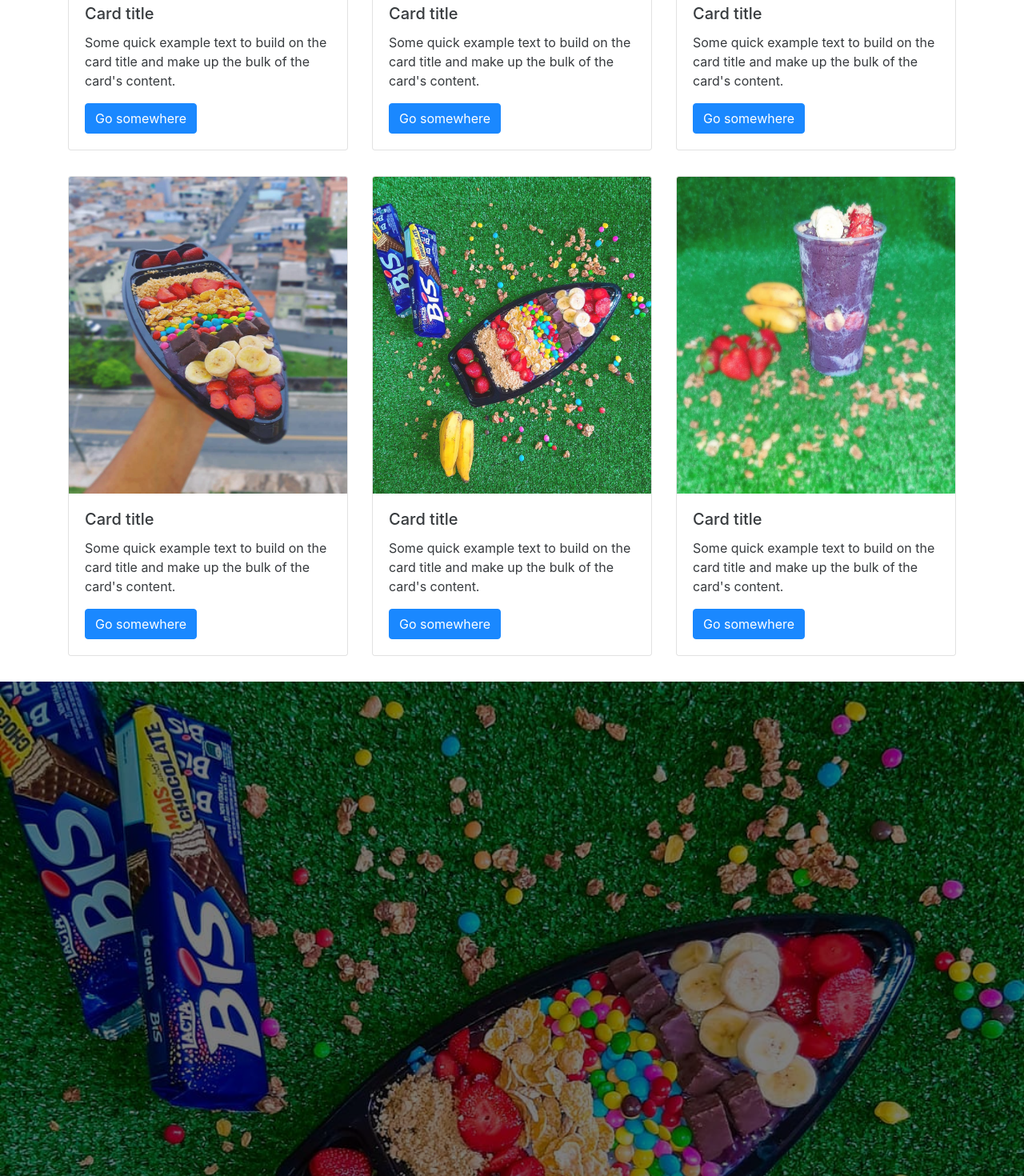
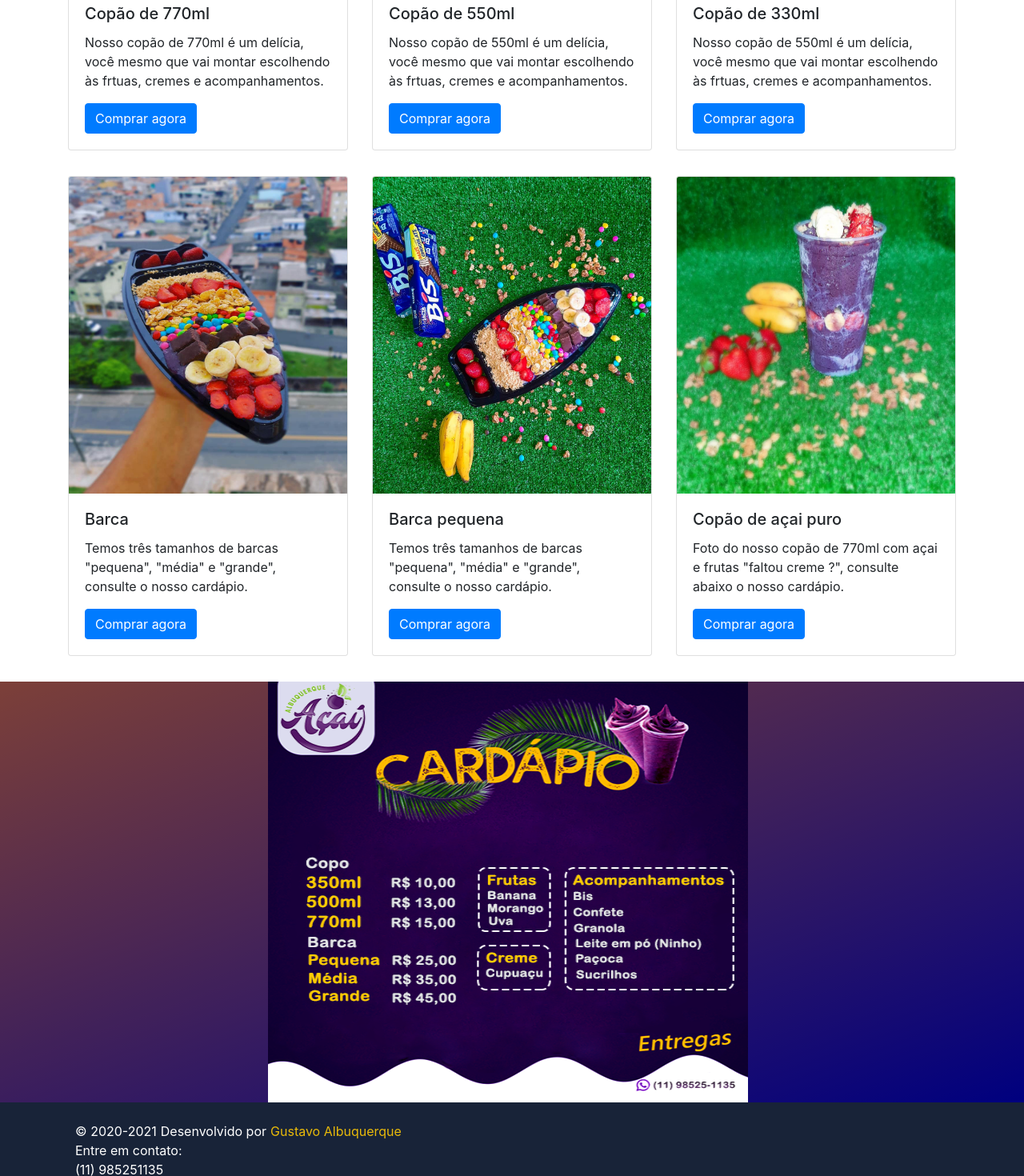
Before and after one commit to AlbuquerqueGustavoO/AlbuquerqueAcai, an Angular app: page / in a window 1280 px wide. Shown: the part 1260-2730 px from the top of the page at 80% size. Built offline with nearby package versions, Linux system fonts and the light colour scheme.

Commit message:
finalizando site

```diff
--- a/src/app/Cards/cards.component.html
+++ b/src/app/Cards/cards.component.html
@@ -1,67 +1,67 @@
-<div class="container">
+<div class="container" id="idProdutos">
   <div class="row">
     <div class="col">
-      <section class="section section_discover section_no-padding_bottom">
-        <div class="row animacao_row animate">
-          <div class="col-sm-4 col-md-4 ">
+      <section class="section section_discover section_no-padding_bottom mt-5">
+        <div class="row">
+          <div class="col-sm-4 col-md-4 col_ajuste">
             <div class="card">
                 <img src="../../assets/Imagens/770ml.jpg" class="card-img-top">
                 <div class="card-body">
-                  <h5 class="card-title">Card title</h5>
-                  <p class="card-text">Some quick example text to build on the card title and make up the bulk of the card's content.</p>
-                  <a href="#" class="btn btn-primary">Go somewhere</a>
+                  <h5 class="card-title">Copão de 770ml</h5>
+                  <p class="card-text">Nosso copão de 770ml é um delícia, você mesmo que vai montar escolhendo às frtuas, cremes e acompanhamentos.</p>
+                  <a href="https://api.whatsapp.com/send?phone=5511985251135&text=Ol%C3%A1%2C+agradecemos+pelo+seu+contato%21%0D%0AComo+podemos+te+ajudar+%3F" class="btn btn-primary">Comprar agora</a>
                 </div>
               </div>
           </div>
-          <div class="col-sm-4 col-md-4">
+          <div class="col-sm-4 col-md-4 col_ajuste">
             <div class="card">
                 <img src="../../assets/Imagens/770ml_2.jpg" class="card-img-top">
                 <div class="card-body">
-                  <h5 class="card-title">Card title</h5>
-                  <p class="card-text">Some quick example text to build on the card title and make up the bulk of the card's content.</p>
-                  <a href="#" class="btn btn-primary">Go somewhere</a>
+                  <h5 class="card-title">Copão de 550ml</h5>
+                  <p class="card-text">Nosso copão de 550ml é um delícia, você mesmo que vai montar escolhendo às frtuas, cremes e acompanhamentos.</p>
+                  <a href="https://api.whatsapp.com/send?phone=5511985251135&text=Ol%C3%A1%2C+agradecemos+pelo+seu+contato%21%0D%0AComo+podemos+te+ajudar+%3F" class="btn btn-primary">Comprar agora</a>
                 </div>
               </div>
           </div>
-          <div class="col-sm-4 col-md-4">
+          <div class="col-sm-4 col-md-4 col_ajuste">
             <div class="card">
                 <img src="../../assets/Imagens/330ml.jpg" class="card-img-top">
                 <div class="card-body">
-                  <h5 class="card-title">Card title</h5>
-                  <p class="card-text">Some quick example text to build on the card title and make up the bulk of the card's content.</p>
-                  <a href="#" class="btn btn-primary">Go somewhere</a>
+                  <h5 class="card-title">Copão de 330ml</h5>
+                  <p class="card-text">Nosso copão de 550ml é um delícia, você mesmo que vai montar escolhendo às frtuas, cremes e acompanhamentos.</p>
+                  <a href="https://api.whatsapp.com/send?phone=5511985251135&text=Ol%C3%A1%2C+agradecemos+pelo+seu+contato%21%0D%0AComo+podemos+te+ajudar+%3F" class="btn btn-primary">Comprar agora</a>
                 </div>
               </div>
           </div>
         </div>
-        <div class="row animacao_row animate">
+        <div class="row">
             <div class="col-sm-4 col-md-4">
               <div class="card">
                   <img src="../../assets/Imagens/barcaPequena.jpg" class="card-img-top">
                   <div class="card-body">
-                    <h5 class="card-title">Card title</h5>
-                    <p class="card-text">Some quick example text to build on the card title and make up the bulk of the card's content.</p>
-                    <a href="#" class="btn btn-primary">Go somewhere</a>
+                    <h5 class="card-title">Barca</h5>
+                    <p class="card-text">Temos três tamanhos de barcas "pequena", "média" e "grande", consulte o nosso cardápio.</p>
+                    <a href="https://api.whatsapp.com/send?phone=5511985251135&text=Ol%C3%A1%2C+agradecemos+pelo+seu+contato%21%0D%0AComo+podemos+te+ajudar+%3F" class="btn btn-primary">Comprar agora</a>
                   </div>
                 </div>
             </div>
-            <div class="col-sm-4 col-md-4">
+            <div class="col-sm-4 col-md-4 col_ajuste">
               <div class="card">
                   <img src="../../assets/Imagens/barcaPequena_2.jpg" class="card-img-top">
                   <div class="card-body">
-                    <h5 class="card-title">Card title</h5>
-                    <p class="card-text">Some quick example text to build on the card title and make up the bulk of the card's content.</p>
-                    <a href="#" class="btn btn-primary">Go somewhere</a>
+                    <h5 class="card-title">Barca pequena</h5>
+                    <p class="card-text">Temos três tamanhos de barcas "pequena", "média" e "grande", consulte o nosso cardápio.</p>
+                    <a href="https://api.whatsapp.com/send?phone=5511985251135&text=Ol%C3%A1%2C+agradecemos+pelo+seu+contato%21%0D%0AComo+podemos+te+ajudar+%3F" class="btn btn-primary">Comprar agora</a>
                   </div>
                 </div>
             </div>
-            <div class="col-sm-4 col-md-4">
+            <div class="col-sm-4 col-md-4 col_ajuste">
               <div class="card">
                   <img src="../../assets/Imagens/500ml.jpg" class="card-img-top">
                   <div class="card-body">
-                    <h5 class="card-title">Card title</h5>
-                    <p class="card-text">Some quick example text to build on the card title and make up the bulk of the card's content.</p>
-                    <a href="#" class="btn btn-primary">Go somewhere</a>
+                    <h5 class="card-title">Copão de açai puro</h5>
+                    <p class="card-text">Foto do nosso copão de 770ml com açai e frutas "faltou creme ?", consulte abaixo o nosso cardápio.</p>
+                    <a href="https://api.whatsapp.com/send?phone=5511985251135&text=Ol%C3%A1%2C+agradecemos+pelo+seu+contato%21%0D%0AComo+podemos+te+ajudar+%3F" class="btn btn-primary">Comprar agora</a>
                   </div>
                 </div>
             </div>
@@ -71,7 +71,30 @@
   </div>
 </div>
 
-
     <section class="section section_about">
-
+      <div class="section_welcome__main">
+        <div class="container">
+          <div class="row align-items-center" id="idCardapio">
+            <div class="col col_ajuste">
+              <!-- <div class="card">
+                <img src="../../assets/Imagens/Cardapio.png" class="card-img-top">
+                <div class="card-body">
+                  <h5 class="card-title">Card title</h5>
+                  <p class="card-text">Some quick example text to build on the card title and make up the bulk of the card's content.</p>
+                  <a href="#" class="btn btn-primary">Go somewhere</a>
+                </div>
+              </div> -->
+              <img src="../../assets/Imagens/Cardapio.png"/>
+              <!-- <ul>
+                <li><span>Copo 770ml - R$15,00</span></li>
+                <li><span>Copo 550ml - R$13,00</span></li>
+                <li><span>Copo 350ml - R$10,00</span></li>
+                <li><span>Barca grande - R$45,00</span></li>
+                <li><span>Barca média - R$35,00</span></li>
+                <li><span>Barca pequena - R$25,00</span></li>
+              </ul> -->
+            </div>
+          </div>
+        </div>
+      </div>
     </section>
--- a/src/app/Cards/cards.component.scss
+++ b/src/app/Cards/cards.component.scss
@@ -1,16 +1,21 @@
 .section {
-    padding: 3rem 0;
     &_no-padding{
         &_bottom{
             padding-bottom: 0;
+            .col{
+                &_ajuste{
+                    @media (max-width: 600px){
+                        padding-left: 0;
+                        padding-right: 0;
+                    }
+                }
+            }
         }
     }
     &_about{
-        min-height: 1050px;
-        background: url(../../assets/Imagens/barcaPequena_2.jpg) no-repeat 50%/cover;
-        @media (max-width: 600px){
-            min-height: 500px;
-        }
+        background-image: linear-gradient(160deg,salmon,blue);
+        background-color: blueviolet;
+        background-position-x: center;
         &::before{
             position: absolute;
             top: 0;
@@ -20,71 +25,48 @@
             content: "";
             background: #000;
             opacity: 0.5;
-            // background: linear-gradient(#fff,hsla(0,0%,100%,.1) 30%,transparent),linear-gradient(to bottom right,#fff 0,#fff 15%,transparent 30%,transparent);
-            // @media (min-width: 768px){
-            //     height: 100vh;
-            // }
+        }
+    }
+    &_welcome{
+        &__main{
+            img{
+                @media (min-width: 768px){
+                    height: 526px;
+                    width: 600px;/*526*/
+                    margin-left: 250px;
+                    margin-right: 250px;
+                }
+                @media (max-width: 600px){
+                    width: 100%;
+                    height: auto;
+                    margin-left: 0px;
+                    margin-right: 0px;
+                    backdrop-filter: invert(1);
+                }
+            }
+            .col{
+                &_ajuste{
+                    @media (max-width: 600px){
+                        padding-left: 0;
+                        padding-right: 0;
+                    }
+                }
+            }
         }
     }
 }
-
 .card {
     margin-bottom: 2rem;
-
     img{
         max-height: 396px;
         min-height: 396px;
-        &:hover{
-            cursor: pointer;
-            opacity: 0.8;
-            // background: #000;
-        }
+        // &:hover{
+        //     cursor: pointer;
+        //     opacity: 0.8;
+        //     background: #000;
+        // }
         @media (max-width: 600px){
-            // max-height: auto;
             min-height: auto;
         }
     }
 }
-
-.animate{
-    opacity: 0.9 !important;
-    transition: all 0.5s ease-in-out !important;
-    transform: translate3d(0px, 0px, 0px) !important;
-}
-
-.animacao_row {
-    opacity: 0;
-    transform: translate3d(-50px, 0, 0);
-    transition: all 1.9s ease-in-out;
-}
-
-// .rigth {
-//     opacity: 0;
-//     transform: translate3d(50px, 0, 0);
-// }
-
-// .transition{
-//     &_Left{
-//         opacity: 0.9;
-//         position: relative;
-//         transition: all 0.9s ease-in-out;
-//         transform: translate3d(0px, 0px, 0px);
-//         background-color: red;
-//     }
-// }
-
-// .transition{
-//     &_rigth{
-//         opacity: 0.9;
-//         position: relative;
-//         transition: all 0.9s ease-in-out;
-//         transform: translate3d(0px, 0px, 0px);
-//         background-color: red;
-//     }
-// }
-
-// @media (min-width: 768px){
-// .section {
-//     padding: 6rem 0;
-//     }
-// }
--- a/src/app/app.component.html
+++ b/src/app/app.component.html
@@ -1,26 +1,12 @@
-<!DOCTYPE html>
-<html lang="pt-br">
-<head>
-  <meta charset="UTF-8">
-  <meta name="viewport" content="width=device-width, initial-scale=1.0">
-  <title>Document</title>
-</head>
-<body>
+<div>
+  <app-header></app-header>
+</div>
+ <div class="mt-0 ml-0 mr-0">
+  <app-cards></app-cards>
+</div>
 
-  <app-header></app-header>
+<div>
+  <app-rodape></app-rodape>
+</div>
 
-  <div class="mt-0 ml-0 mr-0">
-    <app-cards></app-cards>
-  </div>
-
-
-</body>
-</html>
-
-        <!--imagem nuvens de fundo-->
-        <!-- <svg id="clouds" alt="Gray Clouds Background" xmlns="http://www.w3.org/2000/svg" width="2611.084" height="485.677" viewBox="0 0 2611.084 485.677">
-          <path id="Path_39" data-name="Path 39" d="M2379.709,863.793c10-93-77-171-168-149-52-114-225-105-264,15-75,3-140,59-152,133-30,2.83-66.725,9.829-93.5,26.25-26.771-16.421-63.5-23.42-93.5-26.25-12-74-77-130-152-133-39-120-212-129-264-15-54.084-13.075-106.753,9.173-138.488,48.9-31.734-39.726-84.4-61.974-138.487-48.9-52-114-225-105-264,15a162.027,162.027,0,0,0-103.147,43.044c-30.633-45.365-87.1-72.091-145.206-58.044-52-114-225-105-264,15-75,3-140,59-152,133-53,5-127,23-130,83-2,42,35,72,70,86,49,20,106,18,157,5a165.625,165.625,0,0,0,120,0c47,94,178,113,251,33,61.112,8.015,113.854-5.72,150.492-29.764a165.62,165.62,0,0,0,110.861-3.236c47,94,178,113,251,33,31.385,4.116,60.563,2.495,86.487-3.311,25.924,5.806,55.1,7.427,86.488,3.311,73,80,204,61,251-33a165.625,165.625,0,0,0,120,0c51,13,108,15,157-5a147.188,147.188,0,0,0,33.5-18.694,147.217,147.217,0,0,0,33.5,18.694c49,20,106,18,157,5a165.625,165.625,0,0,0,120,0c47,94,178,113,251,33C2446.709,1093.793,2554.709,922.793,2379.709,863.793Z" transform="translate(142.69 -634.312)" fill="#eee"/>
-        </svg> -->
-
-
-  <router-outlet></router-outlet>
+<router-outlet></router-outlet>
--- a/src/app/app.module.ts
+++ b/src/app/app.module.ts
@@ -5,13 +5,15 @@ import { AppComponent } from './app.component';
 import { BrowserAnimationsModule } from '@angular/platform-browser/animations';
 import { HeaderComponent } from './header/header.component';
 import { CardsComponent } from './Cards/cards.component';
+import { RodapeComponent } from './rodape/rodape.component';
 
 
 @NgModule({
   declarations: [
     AppComponent,
     HeaderComponent,
-    CardsComponent
+    CardsComponent,
+    RodapeComponent
   ],
   imports: [
     BrowserModule,
--- /dev/null
+++ b/src/app/rodape/rodape.component.html
@@ -0,0 +1,16 @@
+<div class="rodape" id="idContato">
+    <div class="container p-4">
+        <div class="row">
+            <div class="col divRodape">
+                <p>© 2020-2021</p><span> Desenvolvido por</span>
+                <a href="https://www.instagram.com/_albuquerquegu/?hl=pt-br">Gustavo Albuquerque</a>
+            </div>
+        </div>
+        <div class="row">
+            <div class="col">
+                <p>Entre em contato: </p>
+                <p id="idNumero">(11) 985251135</p>
+            </div>
+        </div>
+    </div>
+</div>
--- /dev/null
+++ b/src/app/rodape/rodape.component.scss
@@ -0,0 +1,26 @@
+.rodape{
+    background-color: rgb(24, 35, 56);
+    p{
+        margin: 0;
+        color: white;
+    }
+    span{
+        margin-left: 5px;
+        color: white;
+    }
+    a{
+        margin-left: 5px;
+        color: #e9ba0a;
+            @media (max-width: 600px){
+                margin-left: 0;
+            }
+    }
+    .divRodape{
+        display: flex;
+        flex-wrap: inherit;
+    }
+    h6{
+        color: white;
+        font-weight: 400;
+    }
+}
--- a/src/index.html
+++ b/src/index.html
@@ -5,7 +5,10 @@
   <title>AlbuquerqueAçai</title>
   <base href="/">
   <meta name="viewport" content="width=device-width, initial-scale=1">
-  <link rel="icon" type="image/x-icon" href="favicon.ico">
+  <!-- <link rel="shortcut icon" type="image/x-icon" href="LogoPerfil_transparente_m.png"> -->
+  <!-- <link rel="icon" type="image/x-icon" href="favicon_2.ico"> -->
+  <!-- <link rel="icon" type="image/x-icon" href="favicon.ico"> -->
+  <link rel="shortcut icon" href="favicon.ico" type="image/x-icon">
 
   <!-- <link href="https://fonts.googleapis.com/css?family=Roboto:300,400,500&display=swap" rel="stylesheet"> -->
   <!-- <link href="https://fonts.googleapis.com/icon?family=Material+Icons" rel="stylesheet"> -->
--- a/src/styles.scss
+++ b/src/styles.scss
@@ -1,6 +1,6 @@
 /* You can add global styles to this file, and also import other style files */
 
-html, body { height: 100%; }
+html, body { height: 100%; scroll-behavior: smooth; }
 body { margin: 0; font-family: Lato,sans-serif }
 
 .section, body {
```
Also changed, not shown: src/app/header/header.component.html (+7 -7 lines), src/app/rodape/rodape.component.ts (added, +15 -0 lines), src/assets/Imagens/Cardapio.png (added), 1 other file (tests, documents, lock files or other folders).
